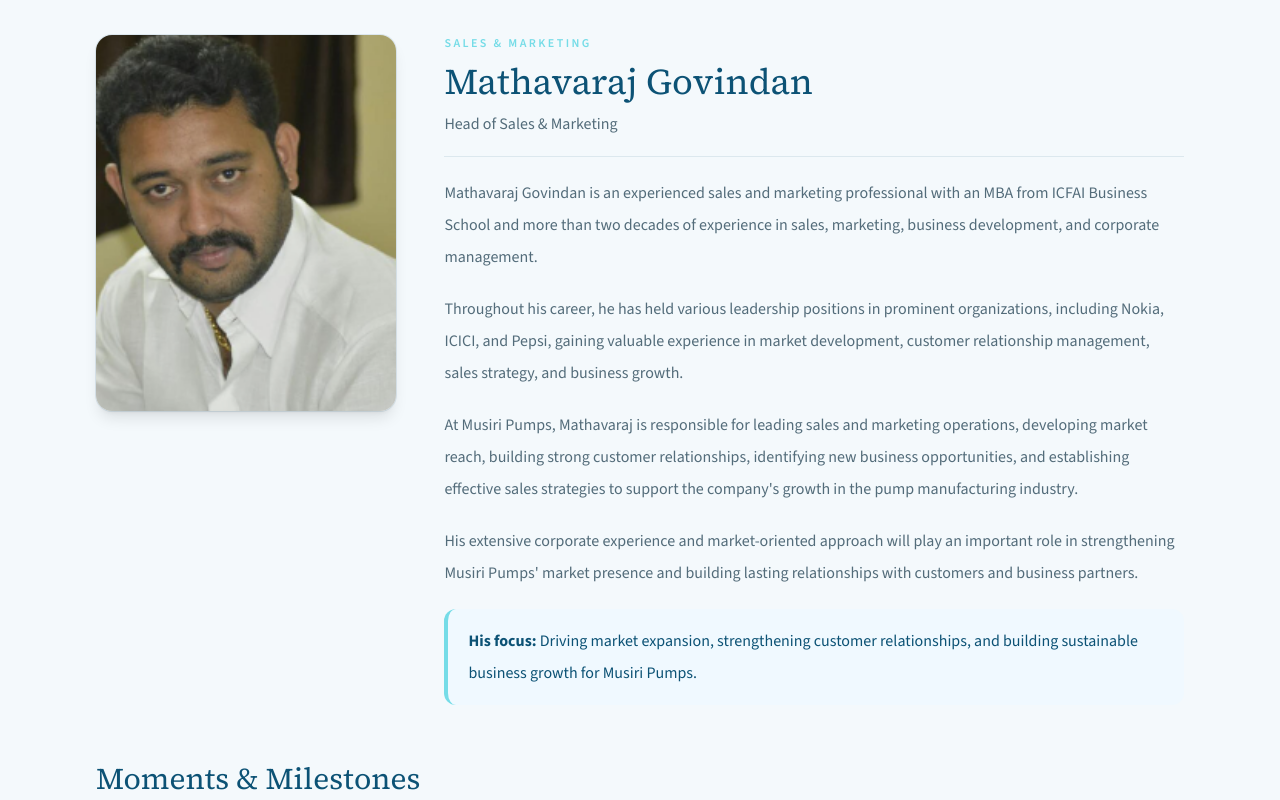
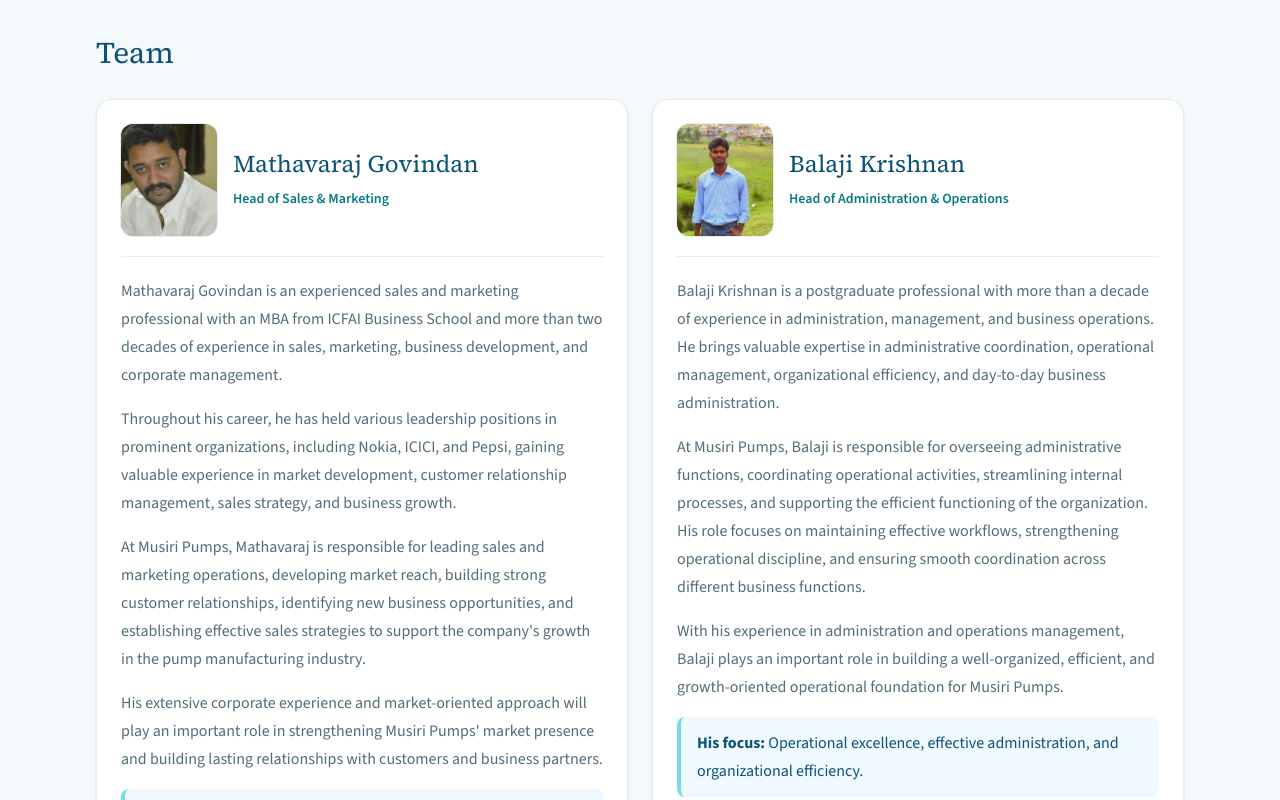
Before and after one commit to bmlabmathan-star/musiri-pumps-site, a Next.js app: page /about in a window 1280 px wide. Shown: the part 1680-2480 px from the top of the page. Built offline with nearby package versions, Linux system fonts and the light colour scheme.

Commit message:
Add operations leader beside sales profile

```diff
--- a/src/app/about/page.tsx
+++ b/src/app/about/page.tsx
@@ -3,8 +3,10 @@ import type { Metadata } from "next";
 import { Container } from "@/components/ui/Container";
 import { PageHeader } from "@/components/ui/PageHeader";
 import { FounderPhotoGallery } from "@/components/about/FounderPhotoGallery";
+import { TeamMemberCard } from "@/components/about/TeamMemberCard";
 import { founderProfile } from "@/data/about";
 import { salesLeadProfile } from "@/data/sales-lead";
+import { operationsLeadProfile } from "@/data/operations-lead";
 
 export const metadata: Metadata = {
   title: "About the Founder",
@@ -85,39 +87,14 @@ export default function AboutPage() {
           </article>
         </div>
 
-        <section className="mt-16 border-t border-navy/10 pt-12" aria-labelledby="sales-lead-name">
-          <div className="grid items-start gap-8 lg:grid-cols-[minmax(220px,0.65fr)_minmax(0,1.6fr)] lg:gap-12">
-            <div className="relative mx-auto aspect-[4/5] w-full max-w-xs overflow-hidden rounded-2xl bg-slate-100 shadow-lg ring-1 ring-navy/10">
-              <Image
-                src={salesLeadProfile.photo}
-                alt="Mathavaraj Govindan"
-                fill
-                sizes="(max-width: 1024px) 100vw, 300px"
-                className="object-cover"
-              />
-            </div>
-
-            <div className="space-y-5 text-base leading-8 text-steel">
-              <header className="border-b border-navy/10 pb-5">
-                <p className="text-xs font-semibold uppercase tracking-[0.2em] text-water">
-                  Sales &amp; Marketing
-                </p>
-                <h2 id="sales-lead-name" className="mt-2 font-serif text-3xl leading-tight text-navy sm:text-4xl">
-                  {salesLeadProfile.name}
-                </h2>
-                <p className="mt-2 text-sm font-medium leading-6 text-steel sm:text-base">
-                  {salesLeadProfile.role}
-                </p>
-              </header>
-
-              {salesLeadProfile.paragraphs.map((paragraph) => (
-                <p key={paragraph}>{paragraph}</p>
-              ))}
-
-              <p className="rounded-xl border-l-4 border-water bg-sky-50 px-5 py-4 text-navy">
-                <strong>His focus:</strong> {salesLeadProfile.focus}
-              </p>
-            </div>
+        <section className="mt-16 border-t border-navy/10 pt-12" aria-labelledby="team-section-title">
+          <h2 id="team-section-title" className="mb-7 font-serif text-2xl text-navy sm:text-3xl">
+            Team
+          </h2>
+          <div className="grid items-start gap-6 xl:grid-cols-2">
+            {[salesLeadProfile, operationsLeadProfile].map((profile) => (
+              <TeamMemberCard key={profile.name} profile={profile} />
+            ))}
           </div>
         </section>
 
--- /dev/null
+++ b/src/components/about/TeamMemberCard.tsx
@@ -0,0 +1,44 @@
+import Image from "next/image";
+
+type TeamProfile = {
+  name: string;
+  role: string;
+  photo: string;
+  paragraphs: readonly string[];
+  focus: string;
+};
+
+export function TeamMemberCard({ profile }: { profile: TeamProfile }) {
+  return (
+    <article className="rounded-2xl border border-navy/10 bg-white p-5 shadow-sm sm:p-6">
+      <header className="flex items-center gap-4 border-b border-navy/10 pb-5">
+        <div className="relative h-28 w-24 shrink-0 overflow-hidden rounded-xl bg-slate-100 ring-1 ring-navy/10">
+          <Image
+            src={profile.photo}
+            alt={profile.name}
+            fill
+            sizes="96px"
+            className="object-cover"
+          />
+        </div>
+        <div>
+          <h3 className="font-serif text-2xl leading-tight text-navy">
+            {profile.name}
+          </h3>
+          <p className="mt-2 text-sm font-semibold leading-6 text-teal">
+            {profile.role}
+          </p>
+        </div>
+      </header>
+
+      <div className="mt-5 space-y-4 text-sm leading-7 text-steel sm:text-base">
+        {profile.paragraphs.map((paragraph) => (
+          <p key={paragraph}>{paragraph}</p>
+        ))}
+        <p className="rounded-lg border-l-4 border-water bg-sky-50 px-4 py-3 text-navy">
+          <strong>His focus:</strong> {profile.focus}
+        </p>
+      </div>
+    </article>
+  );
+}
--- /dev/null
+++ b/src/data/operations-lead.ts
@@ -0,0 +1,13 @@
+/** Profile content supplied for the Musiri Pumps administration and operations lead. */
+export const operationsLeadProfile = {
+  name: "Balaji Krishnan",
+  role: "Head of Administration & Operations",
+  photo: "/balaji-krishnan.jpeg",
+  paragraphs: [
+    "Balaji Krishnan is a postgraduate professional with more than a decade of experience in administration, management, and business operations. He brings valuable expertise in administrative coordination, operational management, organizational efficiency, and day-to-day business administration.",
+    "At Musiri Pumps, Balaji is responsible for overseeing administrative functions, coordinating operational activities, streamlining internal processes, and supporting the efficient functioning of the organization. His role focuses on maintaining effective workflows, strengthening operational discipline, and ensuring smooth coordination across different business functions.",
+    "With his experience in administration and operations management, Balaji plays an important role in building a well-organized, efficient, and growth-oriented operational foundation for Musiri Pumps.",
+  ],
+  focus:
+    "Operational excellence, effective administration, and organizational efficiency.",
+} as const;
```
Also changed, not shown: public/balaji-krishnan.jpeg (added).
